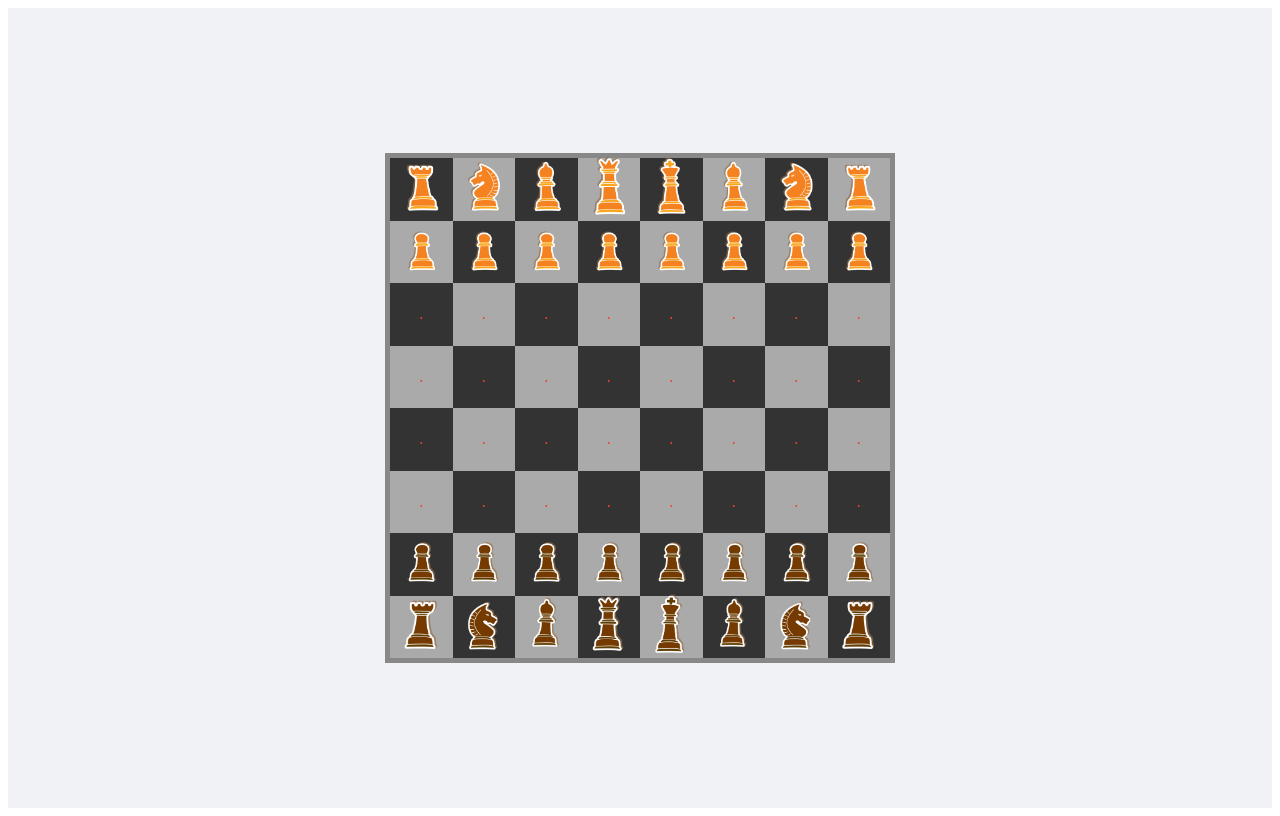
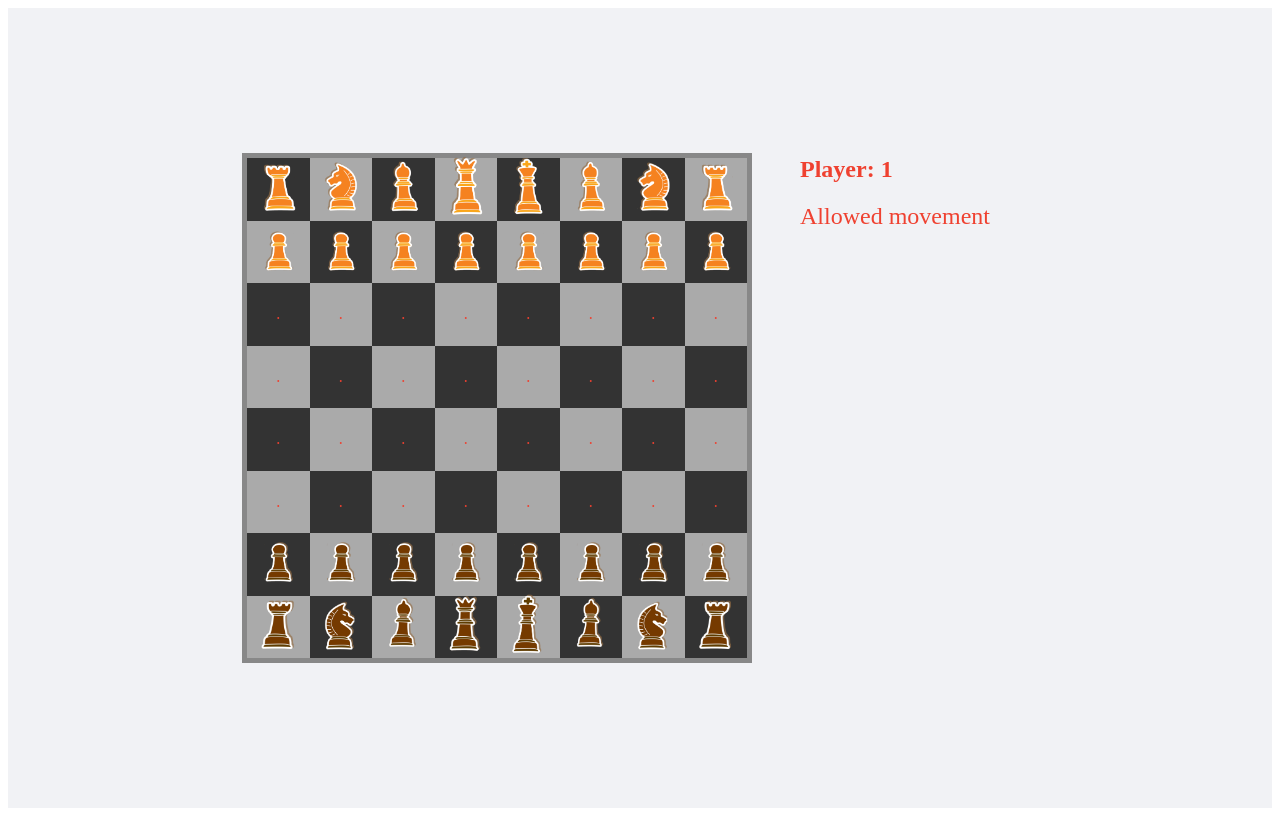
Before and after one commit to ayoubbouguettaya/chess-game, a React (Create React App) app: page / in a window 1280 px wide. Built offline with nearby package versions, Linux system fonts and the light colour scheme.

Commit message:
add div to dispaly allowed movement and myPlayer

```diff
--- a/src/components/UI/square/square.module.css
+++ b/src/components/UI/square/square.module.css
@@ -17,8 +17,11 @@
     height: auto;
     margin-bottom: 5px;
 }
-.square.is_checked img{
+.square.is_selected img{
     filter: contrast(150%);
+}
+.square.is_highlighted{
+    border: 3px solid white;
 }
 .square:hover img{
     transform: scale(1.1);
--- a/src/components/home/home.module.css
+++ b/src/components/home/home.module.css
@@ -11,3 +11,7 @@
     background-color: white;
     border: 5px solid #888;
 }
+.home_container>div:nth-child(2){
+    align-self: start;
+    padding: 8rem 3rem;
+}
--- a/src/components/home/index.js
+++ b/src/components/home/index.js
@@ -1,13 +1,21 @@
-import React from 'react';
+import React, { useContext } from 'react';
 
 import styles from './home.module.css';
 import Board from '../UI/board';
+import { gameContext } from '../../store';
 
 const HomeComponent = () => {
+    const { gameState: { myPlayer, allowedSquare } } = useContext(gameContext);
+
     return (
         <div className={styles.home_container} >
             <div className={styles.board_container}>
                 <Board />
+            </div>
+            <div>
+                <h2>Player: {myPlayer}</h2>
+                <h2 style={{fontWeight: '300'}}>Allowed movement</h2>
+                {allowedSquare && allowedSquare.map(((square) => <p>{`${square.row} : ${square.column}`}</p>))}
             </div>
         </div>
     )
```
